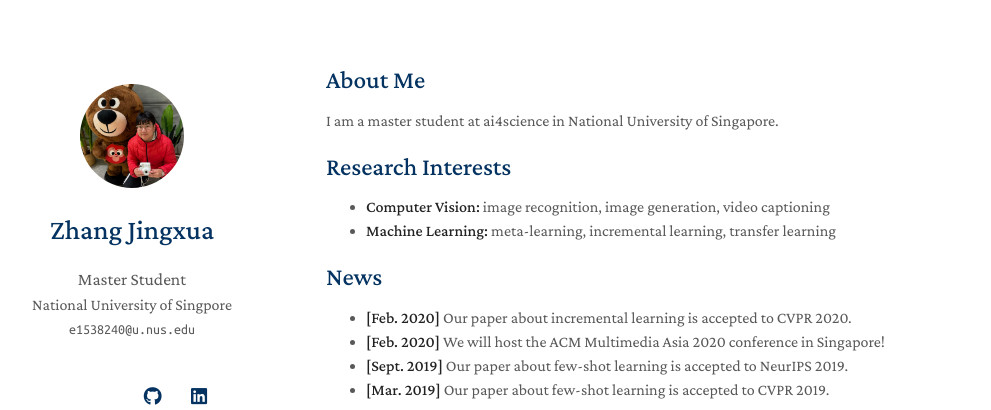
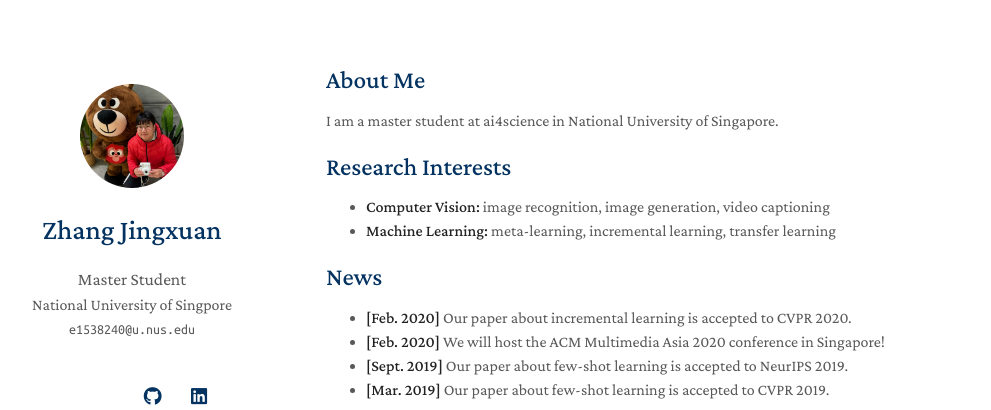
Before and after one commit to Yo1ogreyZz/Yo1ogreyZz.github.io, a Jekyll site: the page built from index.md, in a window 1280 px wide. Shown: the top 410 px of the page, without its empty margins (144-1135 px from the left). Built offline with Jekyll 4.4.1, drawn with Linux system fonts in a browser that asks for light colours; a style sheet for code colours, icons or effects is not loaded; our own code applies the rules of GitHub Pages for plain Markdown files.

Commit message:
Update _config.yml

```diff
--- a/_config.yml
+++ b/_config.yml
@@ -1,5 +1,5 @@
 # Basic Information
-title: Zhang Jingxua
+title: Zhang Jingxuan
 position: Master Student
 affiliation: National University of Singpore
 email: e1538240@u.nus.edu
```
